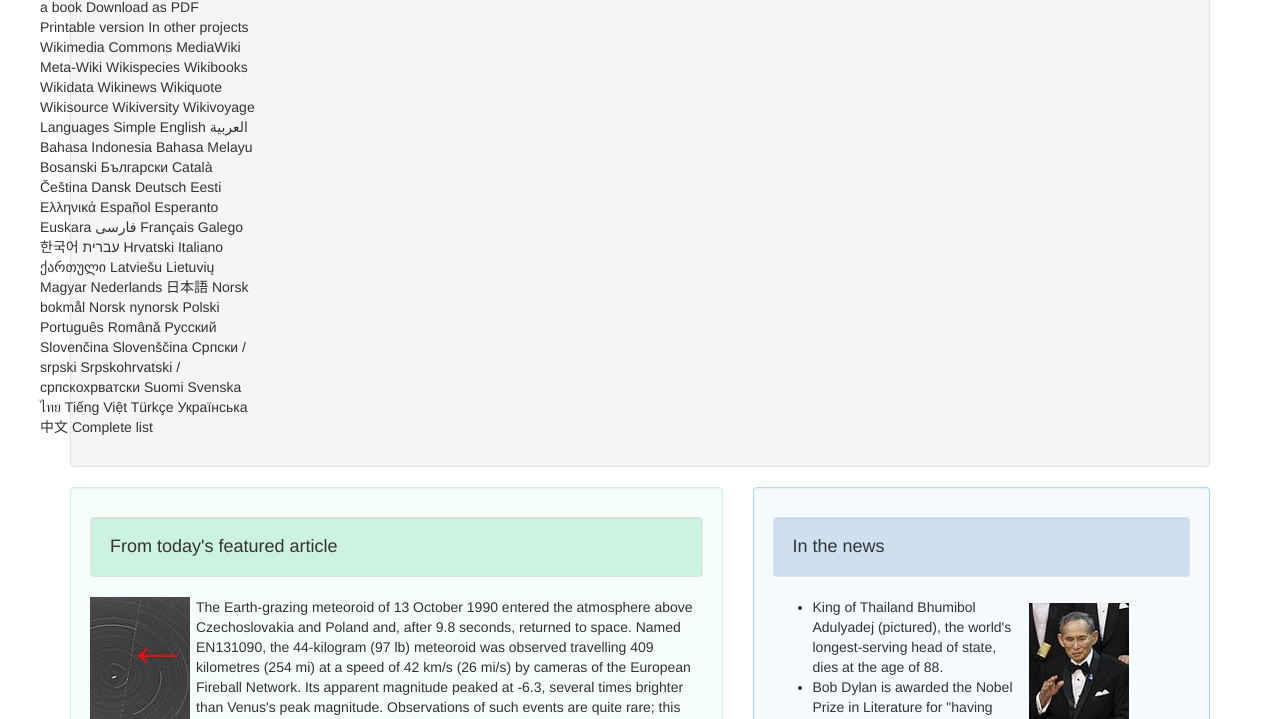
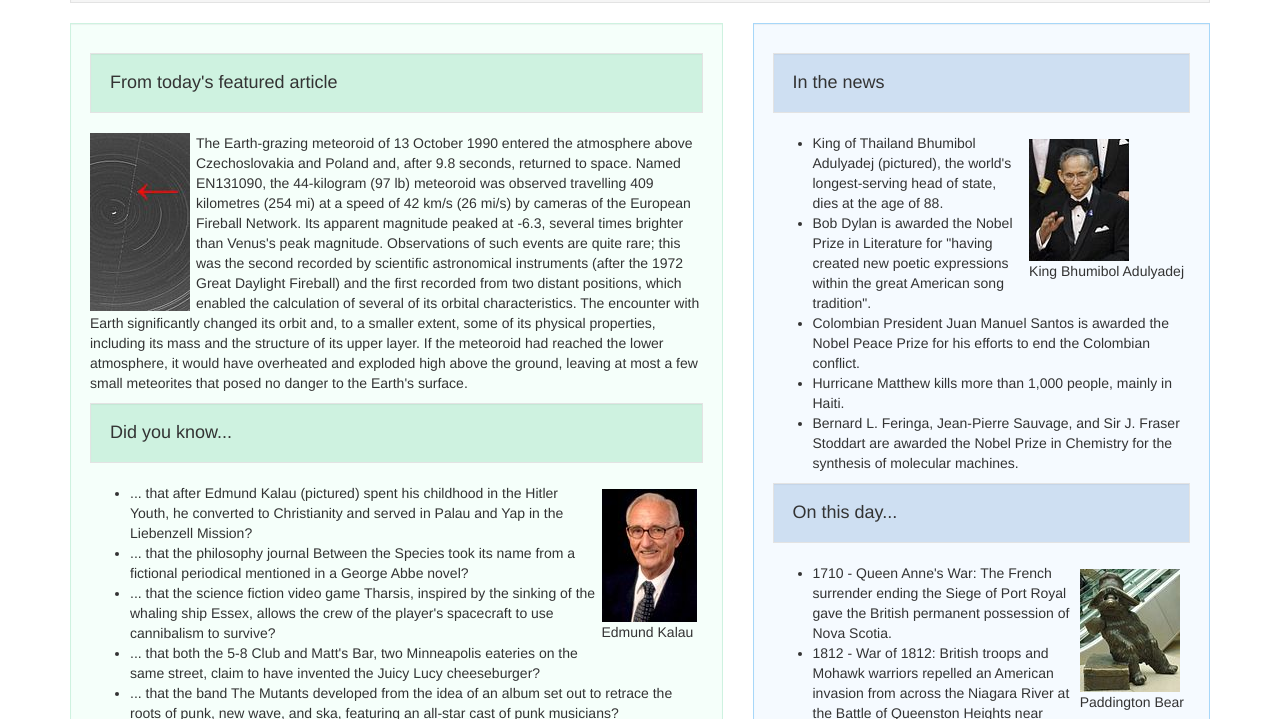
Before and after one commit to weitzwoman/wikipedia, a plain HTML site: page index.html in a window 1280 px wide. Shown: the part 223-942 px from the top of the page. Drawn offline with Linux system fonts and the light colour scheme.

Commit message:
add and remove sidebar

```diff
--- a/css/styles.css
+++ b/css/styles.css
@@ -43,5 +43,9 @@ figure.main {
 }
 .sidebar {
   float: left;
-  width: 20%;
+  width: 50px;
 }
+
+.well {
+  border-radius: 0px;
+}
--- a/index.html
+++ b/index.html
@@ -6,93 +6,6 @@
     <title>Wikipedia, the free encyclopedia</title>
   </head>
   <body>
-    <div class="sidebar">
-      <ul class="unstyled">
-        <li>Main page</li>
-  Contents
-  Featured content
-  Current events
-  Random article
-  Donate to Wikipedia
-  Wikipedia store
-  Interaction
-  Help
-  About Wikipedia
-  Community portal
-  Recent changes
-  Contact page
-  Tools
-  What links here
-  Related changes
-  Upload file
-  Special pages
-  Permanent link
-  Page information
-  Wikidata item
-  Print/export
-  Create a book
-  Download as PDF
-  Printable version
-  In other projects
-  Wikimedia Commons
-  MediaWiki
-  Meta-Wiki
-  Wikispecies
-  Wikibooks
-  Wikidata
-  Wikinews
-  Wikiquote
-  Wikisource
-  Wikiversity
-  Wikivoyage
-  Languages
-  Simple English
-  العربية
-  Bahasa Indonesia
-  Bahasa Melayu
-  Bosanski
-  Български
-  Català
-  Čeština
-  Dansk
-  Deutsch
-  Eesti
-  Ελληνικά
-  Español
-  Esperanto
-  Euskara
-  فارسی
-  Français
-  Galego
-  한국어
-  עברית
-  Hrvatski
-  Italiano
-  ქართული
-  Latviešu
-  Lietuvių
-  Magyar
-  Nederlands
-  日本語
-  Norsk bokmål
-  Norsk nynorsk
-  Polski
-  Português
-  Română
-  Русский
-  Slovenčina
-  Slovenščina
-  Српски / srpski
-  Srpskohrvatski / српскохрватски
-  Suomi
-  Svenska
-  ไทย
-  Tiếng Việt
-  Türkçe
-  Українська
-  中文
-  Complete list
-    </div>
     <div class="container">
       <ul class="nav nav-tabs navbar-left">
         <li role="presentation" class="active"><a href="#">Main Page</a></li>
```
